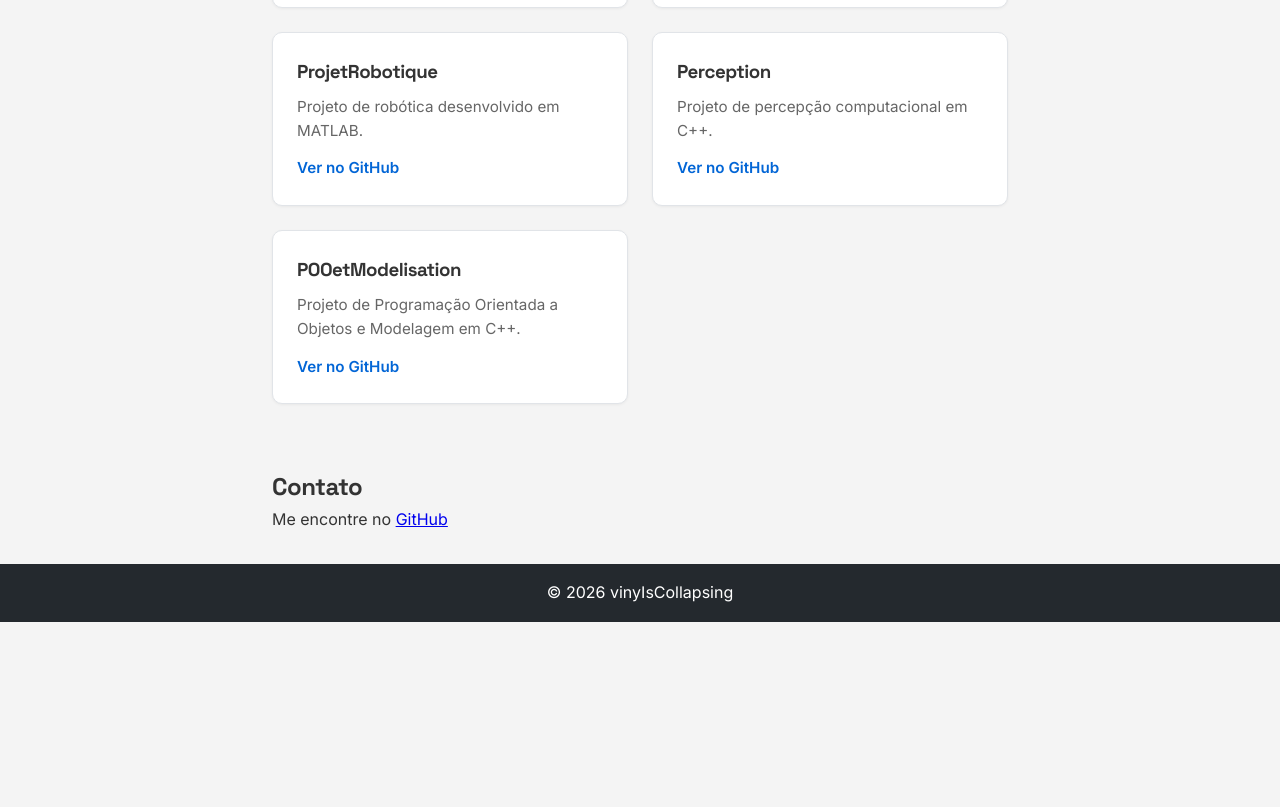
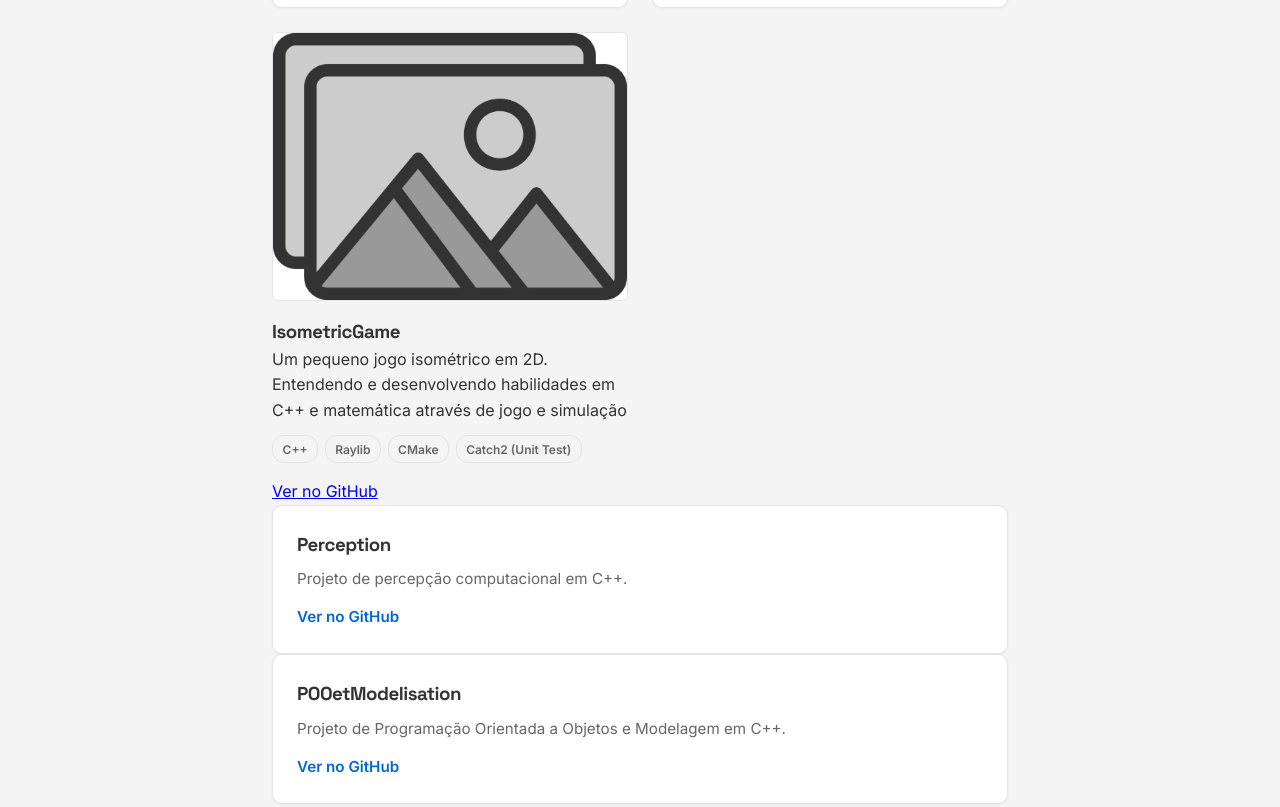
Before and after one commit to vinyIsCollapsing/vinyIsCollapsing.github.io, a plain HTML site: page index.html in a window 1280 px wide. Shown: the part 1237-2044 px from the top of the page. Before the commit the page ends 1859 px from the top, so only its background shows below. Drawn offline with Linux system fonts and the light colour scheme.

Commit message:
feat(IsometricGame): Terceiro projeto para o portfolio

```diff
--- a/index.html
+++ b/index.html
@@ -85,6 +85,7 @@
                         <a href="https://github.com/vinyIsCollapsing/Modelisation3D" target="_blank">Ver no GitHub</a>
                     </div>
                 </article>
+
                 <article class="projeto">
                     <div class="projeto-imagem">
                         <img src="assets/syncWave.gif" alt="Microbit V2 sendo sincronizadas">
@@ -103,10 +104,27 @@
                         <a href="https://github.com/vinyIsCollapsing/EmergingConstellation" target="_blank">Ver no GitHub</a>
                     </div>
                 </article>
-                <article class="projeto">
-                    <h3>ProjetRobotique</h3>
-                    <p>Projeto de robótica desenvolvido em MATLAB.</p>
-                    <a href="https://github.com/vinyIsCollapsing/ProjetRobotique" target="_blank">Ver no GitHub</a>
+
+                <article>
+                    <div class="projeto-imagem">
+                        <img src="assets/Placeholder.jpg" alt="Vecteezy.com">
+                    </div>
+                    <div class="projeto-conteudo">
+                        <h3>IsometricGame</h3>
+                        <p>
+                            Um pequeno jogo isométrico em 2D.
+                            Entendendo e desenvolvendo habilidades em C++ e matemática através de jogo e simulação
+                        </p>
+                        <ul class="projeto-tags">
+                            <li>C++</li>
+                            <li>Raylib</li>
+                            <li>CMake</li>
+                            <li>Catch2 (Unit Test)</li>
+                        </ul>
+                            <a href="https://github.com/vinyIsCollapsing/GameIsometric" target="_blank">Ver no GitHub</a>
+                        </div>
+                    </div>
+                </article>
                 </article>
                 <article class="projeto">
                     <h3>Perception</h3>
```
Also changed, not shown: assets/Placeholder.jpg (added).
